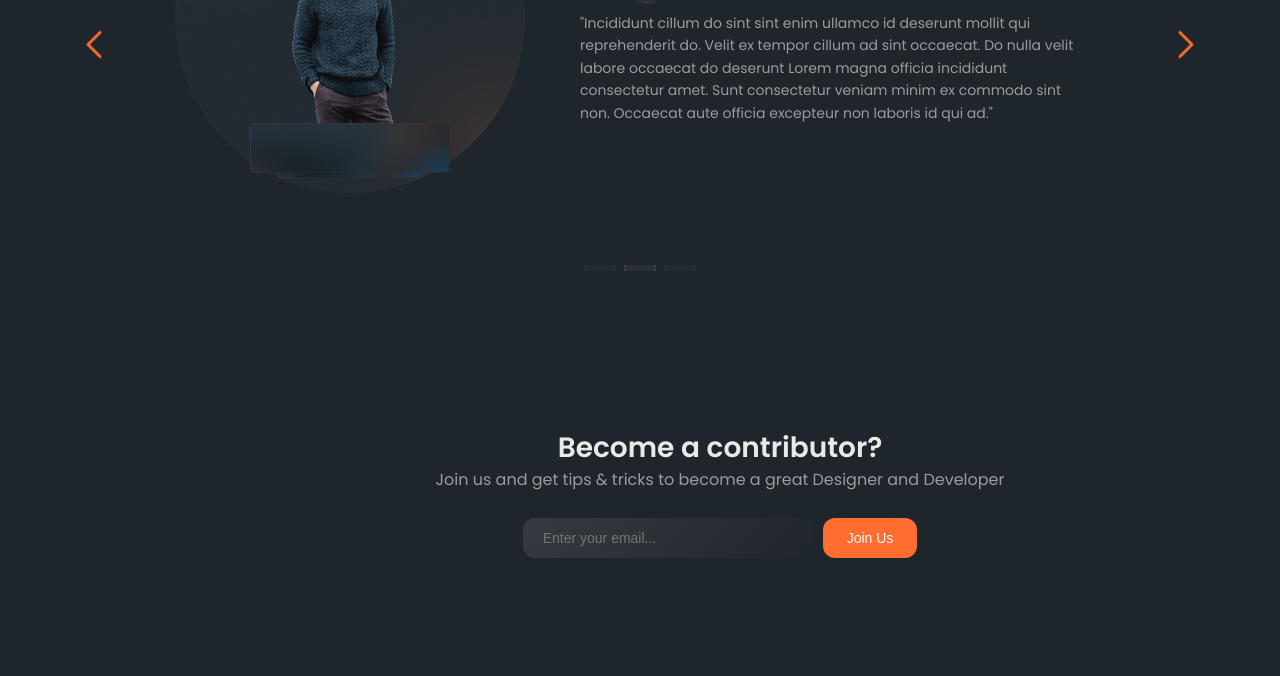
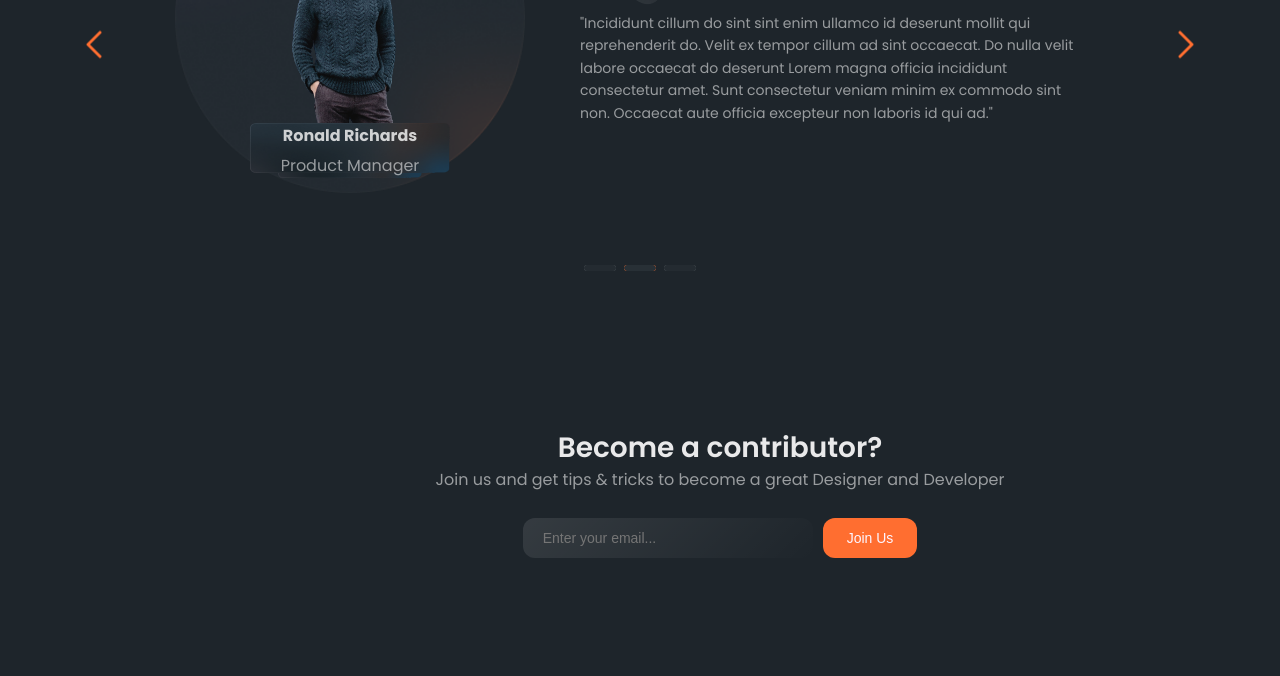
Before and after one commit to GladkayaBorodka/Antools-D, a plain HTML site: page index.html in a window 1280 px wide. Shown: the part 1020-1696 px from the top of the page. Drawn offline with Linux system fonts and the light colour scheme; files whose address does not match are found by name.

Commit message:
Antools-D

```diff
--- a/css/style.css
+++ b/css/style.css
@@ -46,7 +46,6 @@
   flex-wrap: wrap;
 }
 
-/* Ліва частина (заголовок, опис, кнопка) */
 .tools_newcomer-wrapper {
   max-width: 500px;
   display: flex;
@@ -84,7 +83,6 @@
   background-color: var(--tools-color-wraper);
 }
 
-/* Список інструментів */
 .tools_newcomer-list {
   display: grid;
   grid-template-columns: repeat(2, 288px);
@@ -97,7 +95,7 @@
 }
 
 .tools_newcomer-item {
-  background-color: transparent; /* убираем фон по умолчанию */
+  background-color: transparent;
   padding: 20px;
   border-radius: 16px;
   position: relative;
@@ -110,7 +108,7 @@
 
 .tools_newcomer-item:hover {
   transform: translateY(-5px);
-  background-color: var(--background); /* появляется фон при наведении */
+  background-color: var(--background);
 }
 
 .tools_newcomer-image {
@@ -234,16 +232,23 @@
 
   .testimonial-fg-text {
     position: absolute;
-    top: 50%;
     left: 50%;
-    transform: translate(-50%, -50%);
-    z-index: 2;
-    color: var(--logo-color);
-    font-weight: bold;
+    transform: translateX(-50%);
+    z-index: 10;
+    color: var(--tools-color-list);
     font-size: 16px;
     white-space: nowrap;
     text-align: center;
   }
+  .testimonial-fg strong.testimonial-fg-text {
+    font-weight: bold;
+  }
+
+  .testimonial-fg small.testimonial-fg-text {
+    top: 60%;
+    color: var(--header-list-color);
+  }
+
   .testimonial-content {
     position: relative;
     max-width: 500px;
@@ -295,11 +300,11 @@
   }
 
   .testimonial_controls-arrow_left img {
-    transform: scaleX(-1); /* Лево */
+    transform: scaleX(-1);
   }
 
   .testimonial_controls-arrow_right img {
-    transform: none; /* Вправо */
+    transform: none;
   }
 
   .testimonial-thumbnails {
@@ -322,6 +327,8 @@
     background-color: var(--button-color);
     opacity: 1;
   }
+
+
   /* === Contributor Section === */
   .contributor {
     padding: 80px 0;
--- a/index.html
+++ b/index.html
@@ -109,6 +109,7 @@
           <div class="testimonial-fg">
             <img src="./images/rr-section/rr-foreground.png" alt="Foreground" class="testimonial-fg">
             <strong class="testimonial-fg-text">Ronald Richards</strong>
+            <small class="testimonial-fg-text">Product Manager</small>
           </div>
         </figure>
         <div class="testimonial-content">
@@ -138,7 +139,6 @@
     </ul>
   </div>
 </section>
-
 
 <!--Ronald Richards Section (КОНЕЦ) -->
 
```
